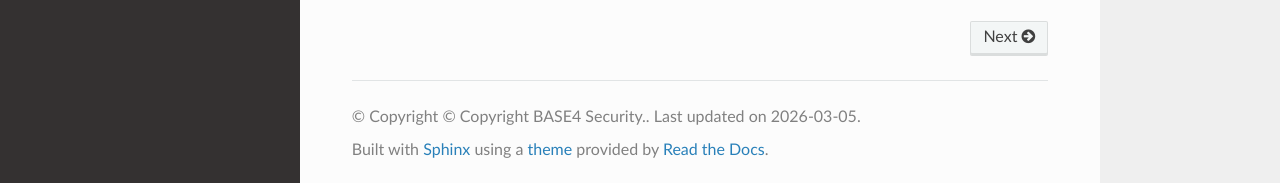
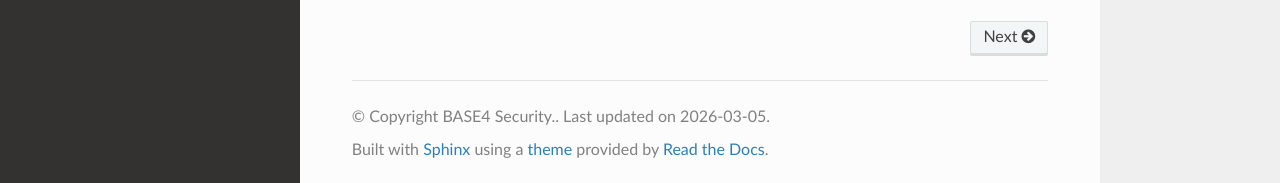
Before and after one commit to Base4Security/GraphHunter, a Sphinx documentation site: the page built from docs/index.rst, in a window 1280 px wide and 900 px high, scrolled down 1723 px. Shown: the part 714-897 px from the top of the window. Built offline with Sphinx 7.4.7 and the Read the Docs theme 3.1.0, drawn with Linux system fonts in a browser that asks for light colours.

Commit message:
Update copyright notice in documentation configuration file for consistency and compliance.

```diff
--- a/docs/conf.py
+++ b/docs/conf.py
@@ -11,7 +11,7 @@ version = "0.1"
 release = "0.1.0"
 language = "en"
 author = "BASE4 Security — Lucas Sotomayor & Diego Staino"
-copyright = "© Copyright BASE4 Security."
+copyright = "BASE4 Security."
 
 extensions = [
     "sphinx_rtd_theme",
```
